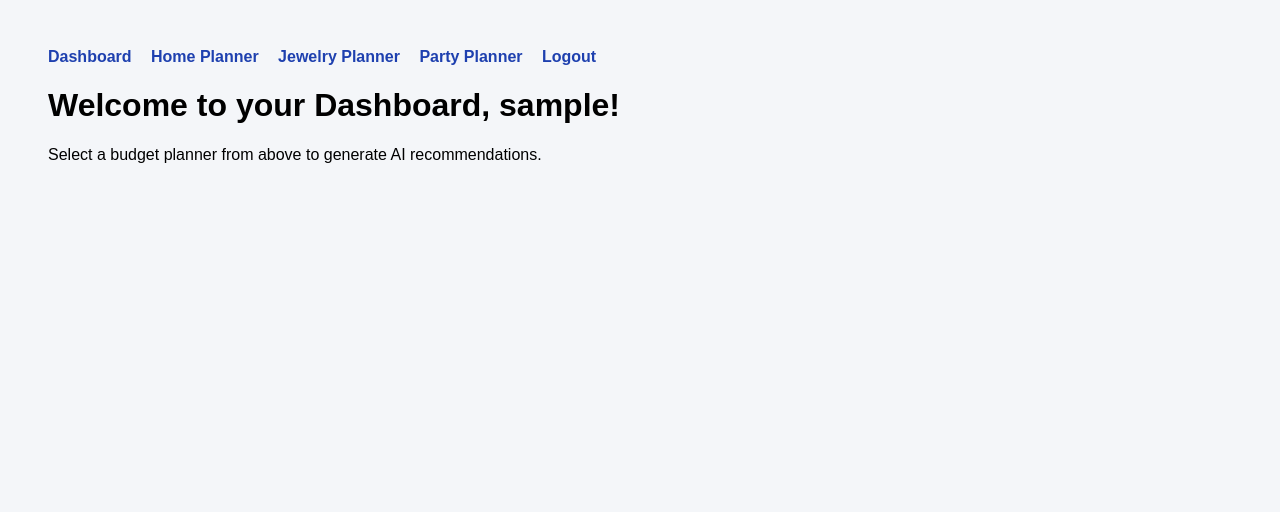
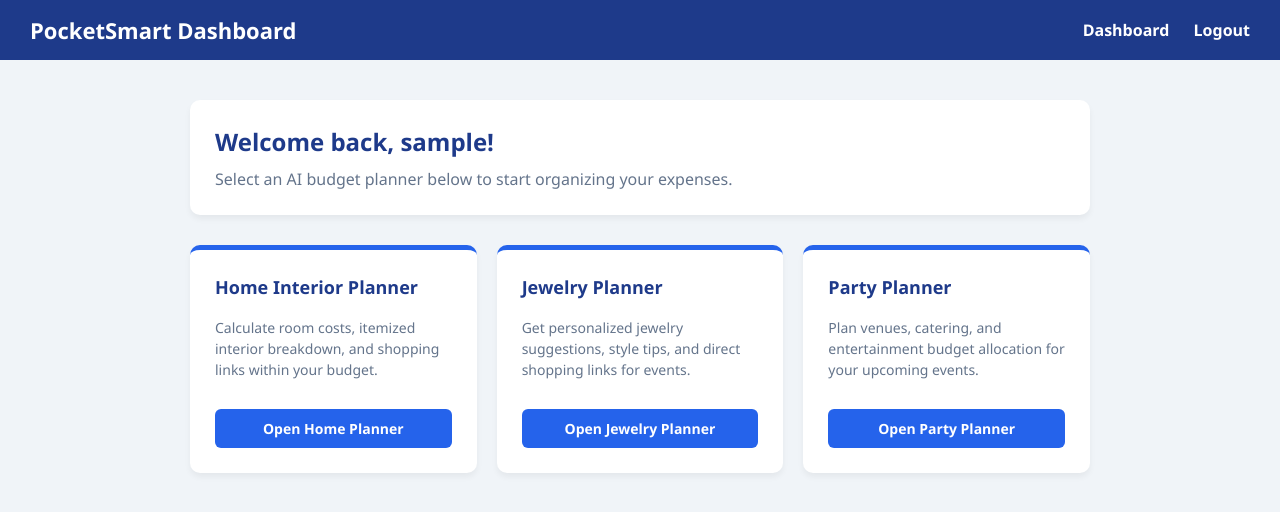
Before and after one commit to mxhxlxkshmi-pixel/Pocketsmart-AI, a Flask app: page /dashboard in a window 1280 px wide. Shown: the top 512 px of the page. Run offline with Flask 3, Linux system fonts and the light colour scheme; the visitor is signed in with stand-in values (Sample User, id 1).

Commit message:
Update dashboard.html

```diff
--- a/templates/dashboard.html
+++ b/templates/dashboard.html
@@ -1,22 +1,61 @@
 <!DOCTYPE html>
-<html>
+<html lang="en">
 <head>
+  <meta charset="UTF-8">
   <title>PocketSmart - Dashboard</title>
   <style>
-    body { font-family: Arial; padding: 40px; background: #f4f6f9; }
-    .nav { margin-bottom: 20px; }
-    .nav a { margin-right: 15px; font-weight: bold; color: #1e40af; text-decoration: none; }
+    body { font-family: 'Segoe UI', Tahoma, Geneva, Verdana, sans-serif; background-color: #f0f4f8; margin: 0; padding: 0; }
+    .header { background-color: #1e3a8a; color: white; padding: 15px 30px; display: flex; justify-content: space-between; align-items: center; }
+    .header h1 { margin: 0; font-size: 22px; }
+    .nav a { color: white; margin-left: 20px; text-decoration: none; font-weight: bold; }
+    .container { max-width: 900px; margin: 40px auto; padding: 0 20px; }
+    .welcome-card { background: white; border-radius: 10px; padding: 25px; box-shadow: 0 4px 6px rgba(0,0,0,0.05); margin-bottom: 30px; }
+    .welcome-card h2 { margin: 0 0 10px 0; color: #1e3a8a; }
+    .welcome-card p { margin: 0; color: #64748b; }
+    .grid { display: grid; grid-template-columns: repeat(auto-fit, minmax(250px, 1fr)); gap: 20px; }
+    .planner-card { background: white; border-radius: 10px; padding: 25px; box-shadow: 0 4px 6px rgba(0,0,0,0.05); border-top: 5px solid #2563eb; }
+    .planner-card h3 { margin-top: 0; color: #1e3a8a; font-size: 18px; }
+    .planner-card p { color: #64748b; font-size: 14px; line-height: 1.5; }
+    .btn { display: inline-block; background-color: #2563eb; color: white; border: none; padding: 10px 18px; border-radius: 6px; text-decoration: none; font-weight: bold; font-size: 14px; margin-top: 15px; text-align: center; width: calc(100% - 36px); }
+    .btn:hover { background-color: #1d4ed8; }
   </style>
 </head>
 <body>
-  <div class="nav">
-    <a href="/dashboard">Dashboard</a>
-    <a href="/home_planner">Home Planner</a>
-    <a href="/jewelry_planner">Jewelry Planner</a>
-    <a href="/party_planner">Party Planner</a>
-    <a href="/logout">Logout</a>
+
+  <div class="header">
+    <h1>PocketSmart Dashboard</h1>
+    <div class="nav">
+      <a href="/dashboard">Dashboard</a>
+      <a href="/logout">Logout</a>
+    </div>
   </div>
-  <h1>Welcome to your Dashboard, {{ username }}!</h1>
-  <p>Select a budget planner from above to generate AI recommendations.</p>
+
+  <div class="container">
+    <div class="welcome-card">
+      <h2>Welcome back, {{ username }}!</h2>
+      <p>Select an AI budget planner below to start organizing your expenses.</p>
+    </div>
+
+    <div class="grid">
+      <div class="planner-card">
+        <h3>Home Interior Planner</h3>
+        <p>Calculate room costs, itemized interior breakdown, and shopping links within your budget.</p>
+        <a href="/home_planner" class="btn">Open Home Planner</a>
+      </div>
+
+      <div class="planner-card">
+        <h3>Jewelry Planner</h3>
+        <p>Get personalized jewelry suggestions, style tips, and direct shopping links for events.</p>
+        <a href="/jewelry_planner" class="btn">Open Jewelry Planner</a>
+      </div>
+
+      <div class="planner-card">
+        <h3>Party Planner</h3>
+        <p>Plan venues, catering, and entertainment budget allocation for your upcoming events.</p>
+        <a href="/party_planner" class="btn">Open Party Planner</a>
+      </div>
+    </div>
+  </div>
+
 </body>
 </html>
```
